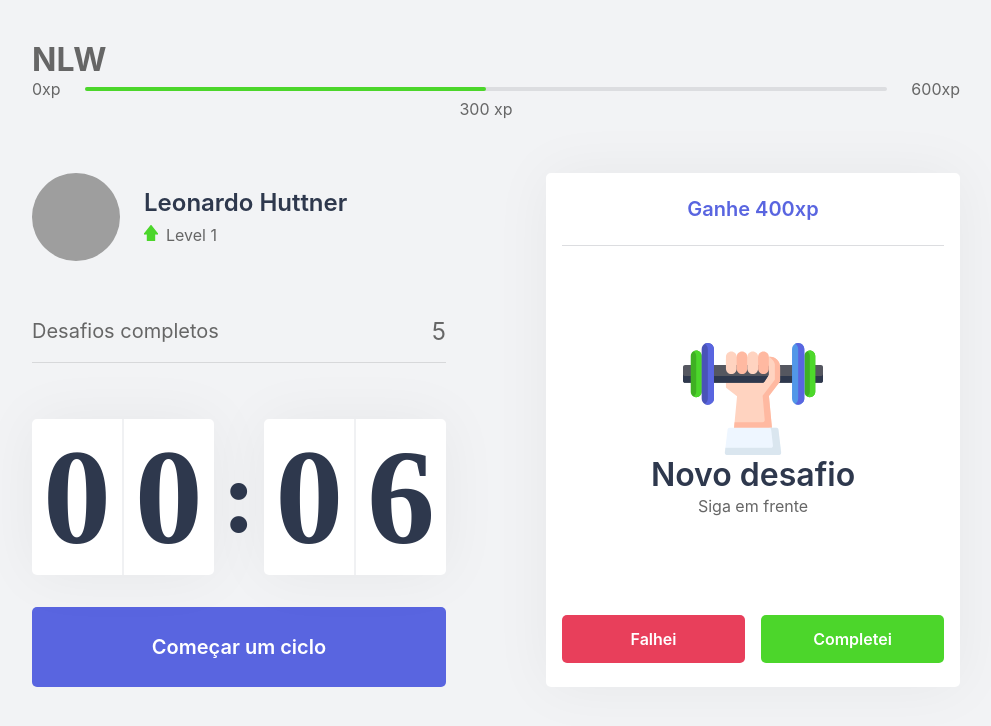
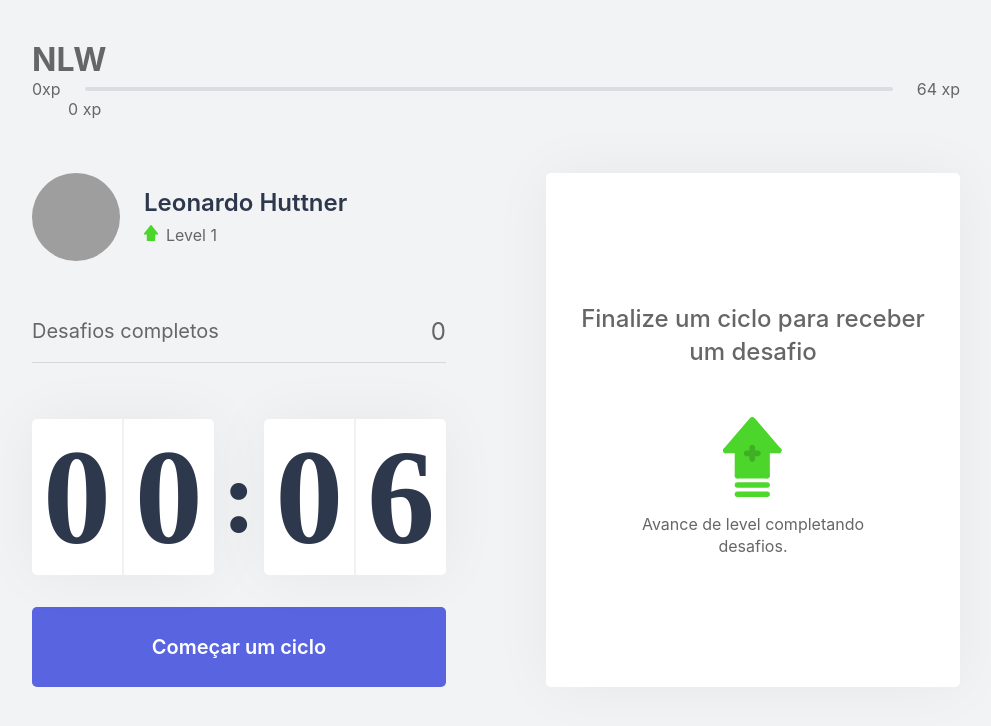
Before and after one commit to leonardohuttner/moovit-nlw4, a Next.js app: page / in a window 1280 px wide. Shown: the top 726 px of the page, without its empty margins (144-1135 px from the left). Built offline with nearby package versions, Linux system fonts and the light colour scheme; grey boxes are pictures that could not be loaded.

Commit message:
Funcionalidade botão falhar, experienceBar

```diff
--- /dev/null
+++ b/challenges.json
@@ -0,0 +1,62 @@
+[
+  {
+    "type": "body",
+    "description": "Estique um de seus braços com a palma da mão virada para frente e puxe os dedos para cima por 10 segundos por mão.",
+    "amount": 80
+  },
+  {
+    "type": "body",
+    "description": "Estique seu braço contra o peito e puxe-o utilizando o outro braço por 10 segundos por braço.",
+    "amount": 60
+  },
+  {
+    "type": "body",
+    "description": "Puxe seu pescoço com a ajuda da mão para a direita e para a esquerda, permanecendo na posição por alguns segundos.",
+    "amount": 70
+  },
+  {
+    "type": "body",
+    "description": "Com as duas mãos na parte de trás da cabeça, leve-a para baixo, alongando a parte de trás da região.",
+    "amount": 60
+  },
+  {
+    "type": "body",
+    "description": "Cruze as pernas e desça com as mãos esticadas em direção ao chão. Repita o movimento com a outra perna na frente.",
+    "amount": 100
+  },
+  {
+    "type": "body",
+    "description": "Sentado, abra as pernas e tente encostar as palmas das mãos no chão, repita 3 vezes por 5 segundos.",
+    "amount": 80
+  },
+  {
+    "type": "body",
+    "description": "Puxe o joelho de encontro ao peito e segure, troque de perna após 10 segundos.",
+    "amount": 50
+  },
+  {
+    "type": "body",
+    "description": "Sentado, cruze uma perna e incline seu tronco à frente, troque de perna após 10 segundos.",
+    "amount": 80
+  },
+  {
+    "type": "eye",
+    "description": "Sentado, feche os olhos e cubra-os com as palmas da mão durante 2 minutos, depois abra normalmente.",
+    "amount": 90
+  },
+  {
+    "type": "eye",
+    "description": "Em algum ambiente aberto, olhe o mais longe que puder em quatro direções por 3s, mexa apenas os olhos. Repita 3 vezes.",
+    "amount": 140
+  },
+  {
+    "type": "eye",
+    "description": "Usando os polegares, massage a área abaixo das sobrancelhas em movimentos circulares por 15 segundos.",
+    "amount": 70
+  },
+  {
+    "type": "body",
+    "description": "Em pé, gire a cintura o máximo que puder para a esquerda, segure por cinco segundos. Repita para a direita.",
+    "amount": 90
+  }
+]
--- a/src/components/ChallengeBox.tsx
+++ b/src/components/ChallengeBox.tsx
@@ -1,22 +1,25 @@
 import styles from '../Styles/pages/ChallengeBox.module.css'
+import { useContext } from 'react'
+import { ChallengeContext} from '../contexts/ChallengeContext'
 
 export function ChallengeBox(){
-    const hasActiveChallenge = true
+    const { activeChallenge, resetChallenge } = useContext(ChallengeContext)
 
     return (
         <div className={styles.challengeBoxContainer}>
-            {hasActiveChallenge ? (
+            {activeChallenge ? (
                 <div className={styles.challengeActive}>
-                    <header>Ganhe 400xp</header>
+                    <header>Ganhe {activeChallenge.amount} xp</header>
                     <main>
-                        <img src="icons/body.svg" alt="Body"/>
+                        <img src={`icons/${activeChallenge.type}.svg`} alt="Body"/>
                         <strong>Novo desafio</strong>
-                        <p>Siga em frente</p>
+                        <p>{activeChallenge.description}</p>
                     </main>
                     <footer>
                         <button
                             type="button"
                             className={styles.challengeFailedButton}
+                            onClick={resetChallenge}
                         >
                             Falhei
                         </button>
--- a/src/components/CompletedChallenges.tsx
+++ b/src/components/CompletedChallenges.tsx
@@ -1,10 +1,13 @@
+import { useContext } from 'react'
+import { ChallengeContext } from '../contexts/ChallengeContext'
 import styles from '../Styles/pages/CompletedChallenges.module.css'
 
 export function CompletedChallenges(){
+    const {challengeCompleted} = useContext(ChallengeContext)
     return(
         <div className={styles.completedChallengesContainer}>
             <span>Desafios completos</span>
-            <span>5</span>
+            <span>{challengeCompleted}</span>
         </div>
     )
 }
--- a/src/components/ExperienceBar.tsx
+++ b/src/components/ExperienceBar.tsx
@@ -1,13 +1,19 @@
+import { useContext } from 'react'
+import { ChallengeContext} from '../contexts/ChallengeContext'
 import styles from '../Styles/components/ExperienceBar.module.css'
 export function ExperienceBar(){
+    const { currentExperience, experieceToNextLevel } = useContext(ChallengeContext)
+
+    const percentToNextLevel =  Math.round(currentExperience * 100) / experieceToNextLevel
+
     return (
         <header className={styles.experienceBar}>
             <span>0xp</span>
             <div>
-                <div style={{width:'50%'}}/>
-                <span className={styles.currentExperience} style={{left:'50%'}}>300 xp</span>
+                <div style={{width:`${percentToNextLevel}%`}}/>
+                <span className={styles.currentExperience} style={{left:`${percentToNextLevel}%`}}>{currentExperience} xp</span>
             </div>
-            <span>600xp</span>
+            <span>{experieceToNextLevel} xp</span>
         </header>
     )
 }
--- a/src/contexts/ChallengeContext.tsx
+++ b/src/contexts/ChallengeContext.tsx
@@ -1,14 +1,20 @@
 import { createContext, useState, ReactNode} from 'react';
+import challenges from '../../challenges.json';
 
-
-
+interface Challenge{
+    type: 'body' | 'eye';
+    description: string;
+    amount: number;
+}
 interface ChallengeContextData{
     level:number;
     currentExperience:number;
     challengeCompleted: number;
+    experieceToNextLevel: number;
+    activeChallenge: Challenge;
     levelUp: ()=> void;
     startNewChallenge: ()=> void;
-
+    resetChallenge: ()=> void;
 }
 
 interface ChallengesProviderProps{
@@ -21,23 +27,36 @@
     const [currentExperience, setCrrentExperience] = useState(0)
     const [challengeCompleted, setChallengeCompleted] = useState(0)
 
+    const [activeChallenge, setActiveChallenge] = useState(null)
 
+    const experieceToNextLevel = Math.pow((level + 1) * 4 , 2)
 
     function levelUp(){
         setLevel(level + 1 )
     }
 
     function startNewChallenge(){
-        console.log('newChallenge!')
+        const randomChallengeIndex = Math.floor(Math.random() * challenges.length);
+        const challenge = challenges[randomChallengeIndex]
+
+        setActiveChallenge(challenge)
     }
+
+    function resetChallenge(){
+        setActiveChallenge(null)
+    }
+
     return (
         <ChallengeContext.Provider
         value={{
             level,
-            levelUp,
             currentExperience,
             challengeCompleted,
+            activeChallenge,
+            experieceToNextLevel,
+            levelUp,
             startNewChallenge,
+            resetChallenge,
             }}
         >
             {children}
```
